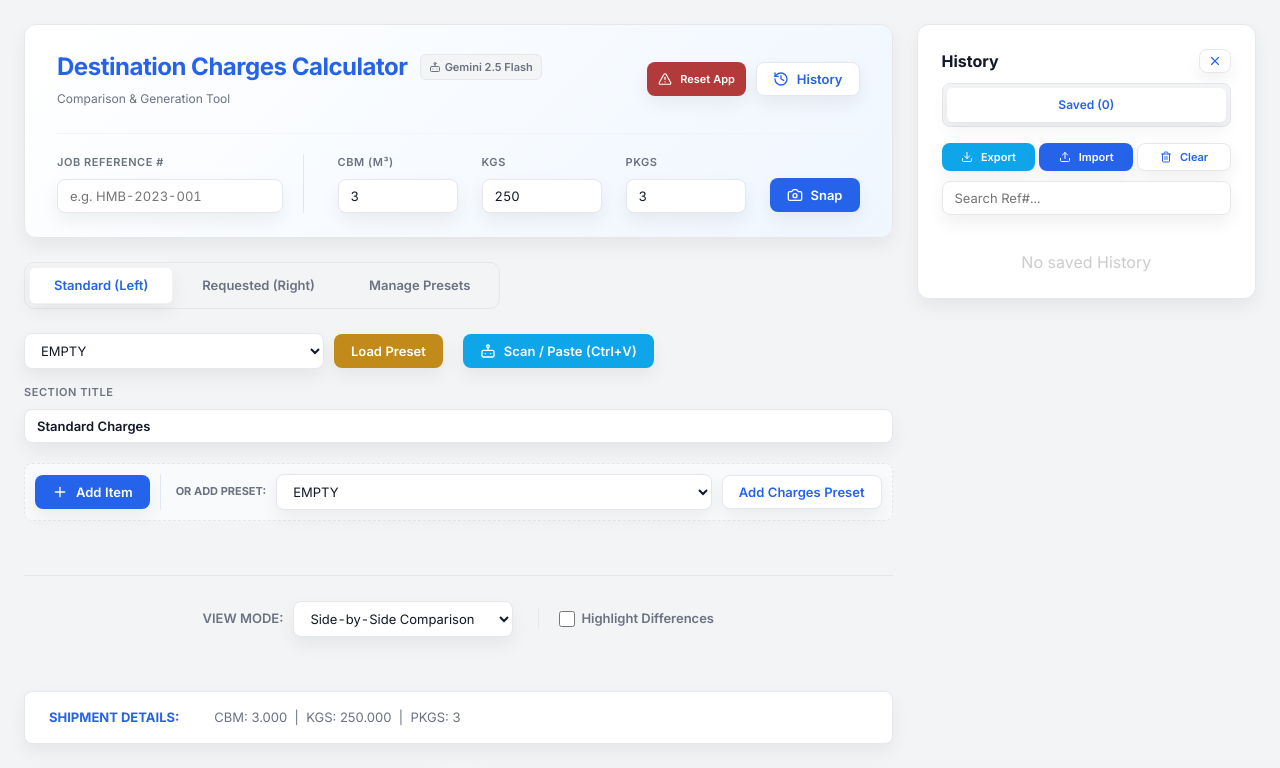
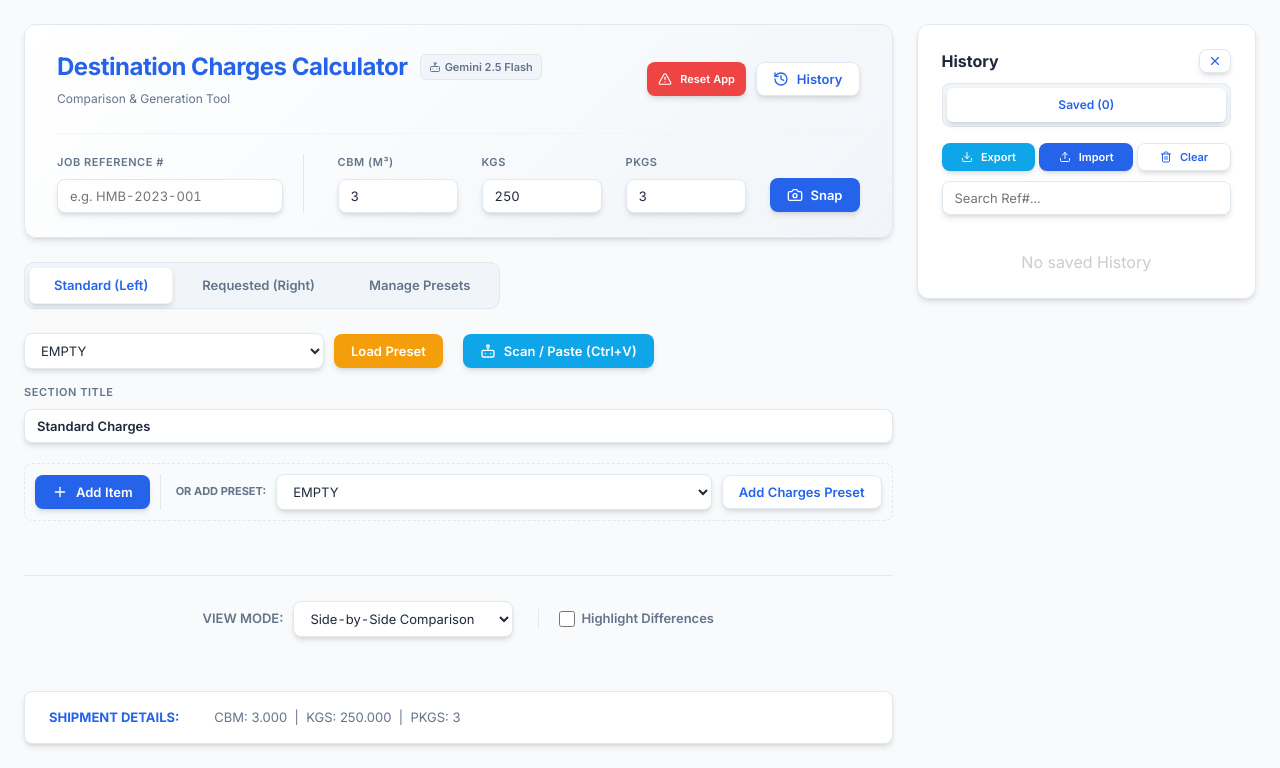
Before and after one commit to leo67621310-dev/DestCalc2026FEB, a React (Vite) app: page / in a window 1280 px wide. Shown: the top 768 px of the page. Built offline with nearby package versions, Linux system fonts and the light colour scheme.

Commit message:
Update index.css

```diff
--- a/index.css
+++ b/index.css
@@ -3,28 +3,29 @@
   /* Force light color scheme */
   color-scheme: light;
 
-  /* High-readability, soft blue/gray scheme */
-  --primary: #2563EB;        /* Accent blue for key actions */
-  --primary-dark: #1D4ED8;   /* Darker blue hover state */
-  --secondary: #6B7280;      /* Neutral gray for labels/meta */
-  --text-main: #111827;      /* Main body text (near-black) */
+  /* Color scheme aligned with your HTML prototype */
+  --primary: #2563EB;        /* Accent blue for primary actions */
+  --primary-dark: #1E40AF;   /* Darker blue hover state */
+  --secondary: #64748B;      /* Slate gray for labels/meta */
+  --text-main: #1E293B;      /* Main body text */
 
-  --border: #E5E7EB;         /* Light gray border */
-  --border-light: #F3F4F6;   /* Softer separators */
+  --border: #E2E8F0;         /* Light slate border */
+  --border-light: #F1F5F9;   /* Soft panel background / separators */
 
-  --bg-body: #F3F4F6;        /* App background */
+  --bg-body: #F8FAFC;        /* Page background */
   --bg-card: #FFFFFF;        /* Card surface */
-  --bg-soft: #EFF6FF;        /* Very light blue panels */
-  --bg-highlight: #DBEAFE;   /* Soft blue highlight */
+  --bg-soft: #F1F5F9;        /* Light panels (e.g. headers, inputs) */
+  --bg-highlight: #DBEAFE;   /* Soft blue highlight / selection */
 
-  /* Semantic accents keep clarity but sit in palette */
-  --success: #3B7A57;        /* Muted green */
-  --danger: #B33A3A;         /* Muted red */
-  --warning: #C28A1A;        /* Muted amber */
+  /* Semantic accents matching the HTML version */
+  --success: #10B981;        /* Emerald 500 */
+  --danger: #EF4444;         /* Red 500 */
+  --warning: #F59E0B;        /* Amber 500 */
 
-  /* Elevation tuned for softer, ink-like UI */
-  --shadow: 0 8px 18px rgba(0, 0, 0, 0.06);
-  --shadow-hover: 0 14px 30px rgba(0, 0, 0, 0.10);
+  /* Elevation similar to the standalone page */
+  --shadow: 0 4px 6px -1px rgb(0 0 0 / 0.10),
+            0 2px 4px -2px rgb(0 0 0 / 0.10);
+  --shadow-hover: 0 8px 20px rgba(15, 23, 42, 0.12);
 
   --radius: 12px;
 }
```
